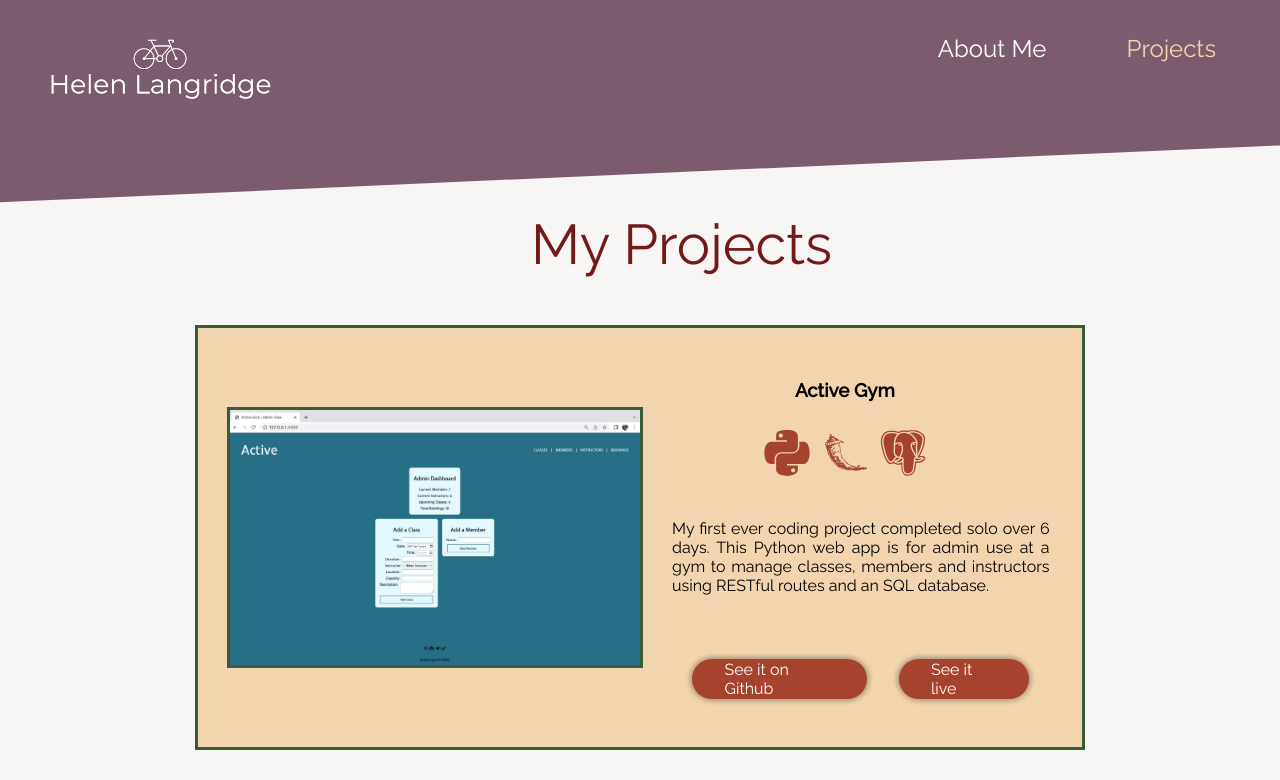
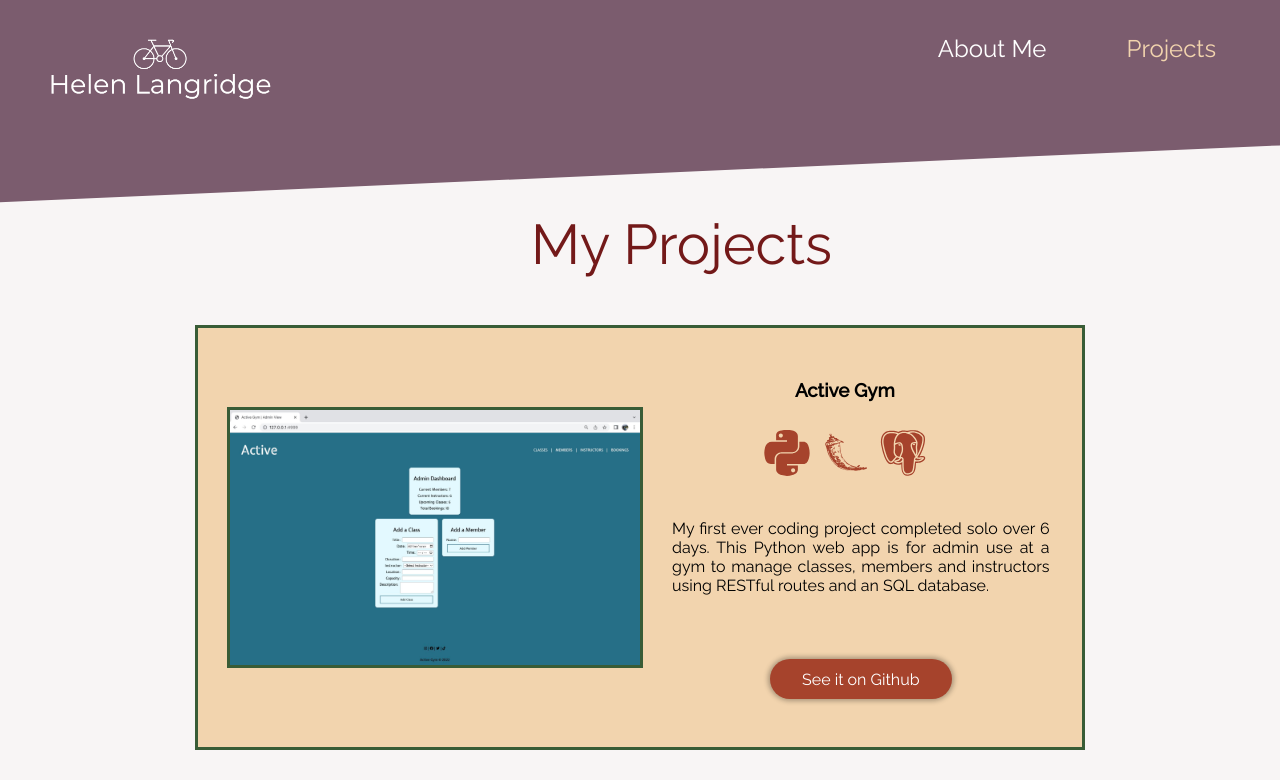
Before and after one commit to HelenLangers/new_portfolio, a React (Create React App) app: page /projects in a window 1280 px wide. Shown: the top 780 px of the page. Built offline with nearby package versions, Linux system fonts and the light colour scheme.

Commit message:
live button is conditional

```diff
--- a/src/Components/OneProject.js
+++ b/src/Components/OneProject.js
@@ -2,6 +2,8 @@ import React from 'react'
 import '../Styling/projects.css';
 
 function OneProject({project}) {
+
+const isLive = (project.live !== null)
 
   return (
     <div className='project-block'>
@@ -22,9 +24,9 @@ function OneProject({project}) {
                 <div className='button-box'>
                 <a className='button-link' href={project.github} target="_blank" rel="noopener noreferrer">See it on Github</a>
                 </div>
-                <div className='button-box'>
-                <a className='button-link' href={project.live} target="_blank" rel="noopener noreferrer">See it live</a>
-                </div>
+                {isLive && <div className='button-box'>
+                    <a className='button-link' href={project.live} target="_blank" rel="noopener noreferrer">See it live</a>
+                </div>}
             </div>
         </div>
     </div>
```
